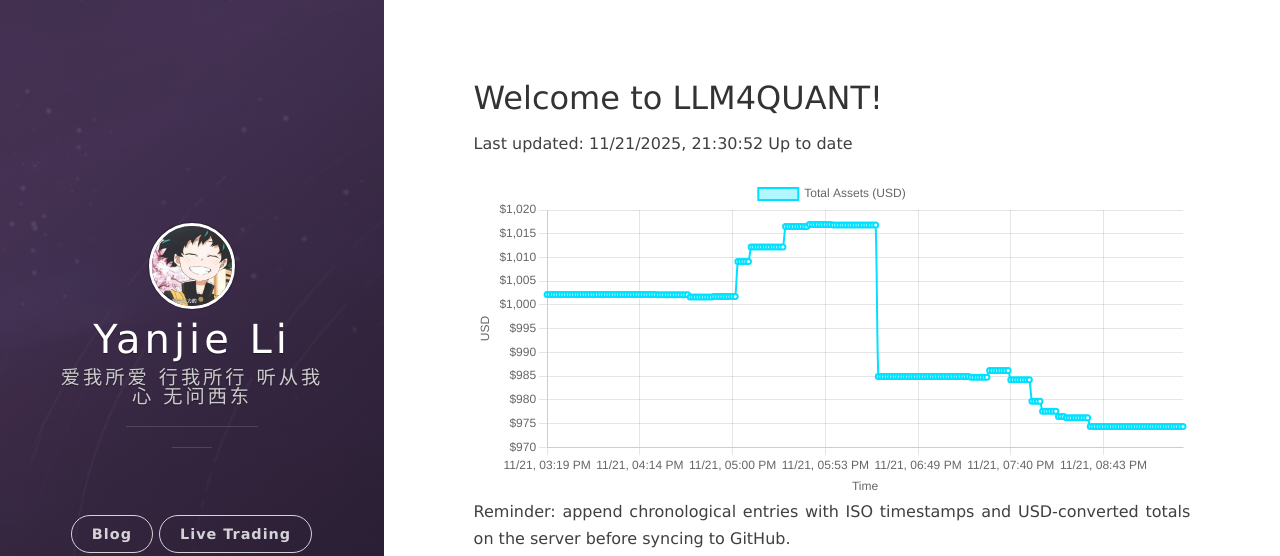
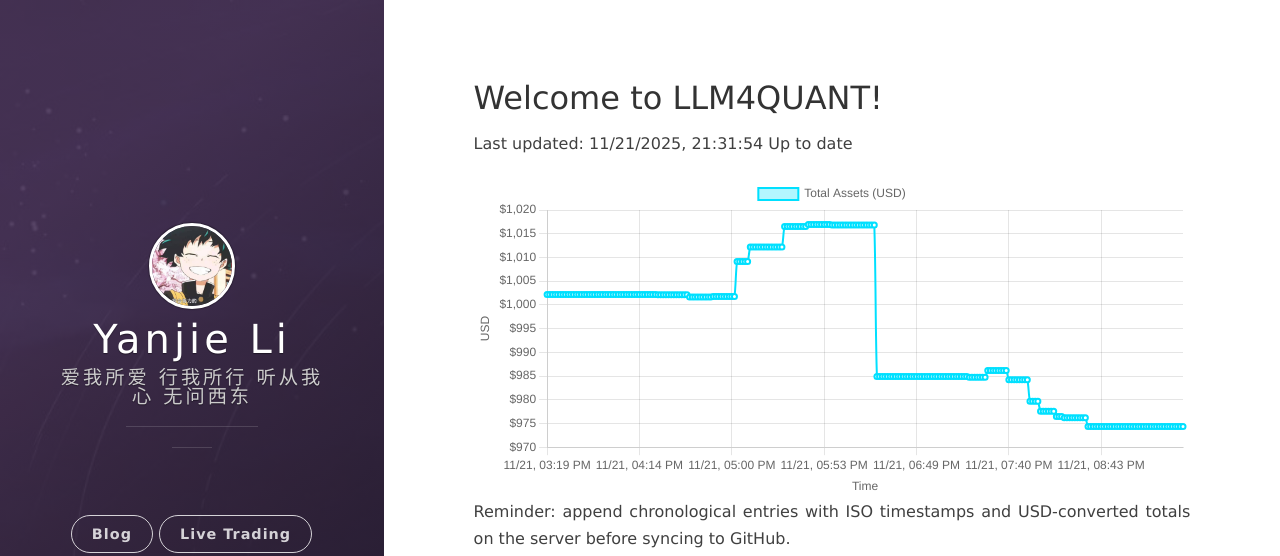
Before and after one commit to leeyegy/leeyegy.github.io, a Jekyll site: the page built from live-trading.html, in a window 1280 px wide. Shown: the top 556 px of the page. Built offline with Jekyll 4.4.1, drawn with Linux system fonts in a browser that asks for light colours; nearby versions of some CDN libraries.

Commit message:
AccountMonitor: update balance history 2025-11-22T05:31:54+08:00

```diff
--- a/assets/data/binance/balance-history.json
+++ b/assets/data/binance/balance-history.json
@@ -1,5 +1,5 @@
 {
-  "generatedAt": "2025-11-22T05:30:52+08:00",
+  "generatedAt": "2025-11-22T05:31:54+08:00",
   "asset": "total_usd_value",
   "history": [
     {
@@ -965,6 +965,10 @@
     {
       "timestamp": "2025-11-22T05:30:52+08:00",
       "totalUsd": 974.36593718
+    },
+    {
+      "timestamp": "2025-11-22T05:31:54+08:00",
+      "totalUsd": 974.36593718
     }
   ]
 }
```
